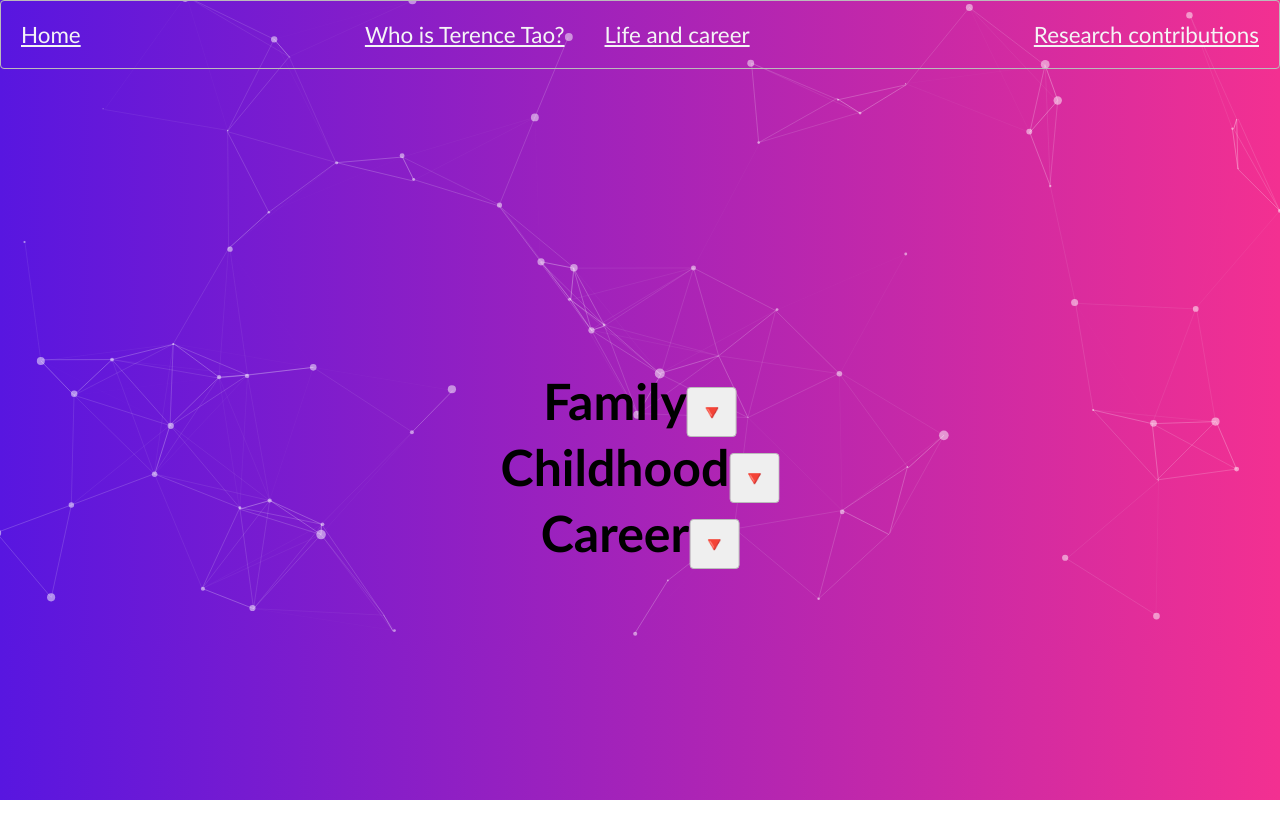
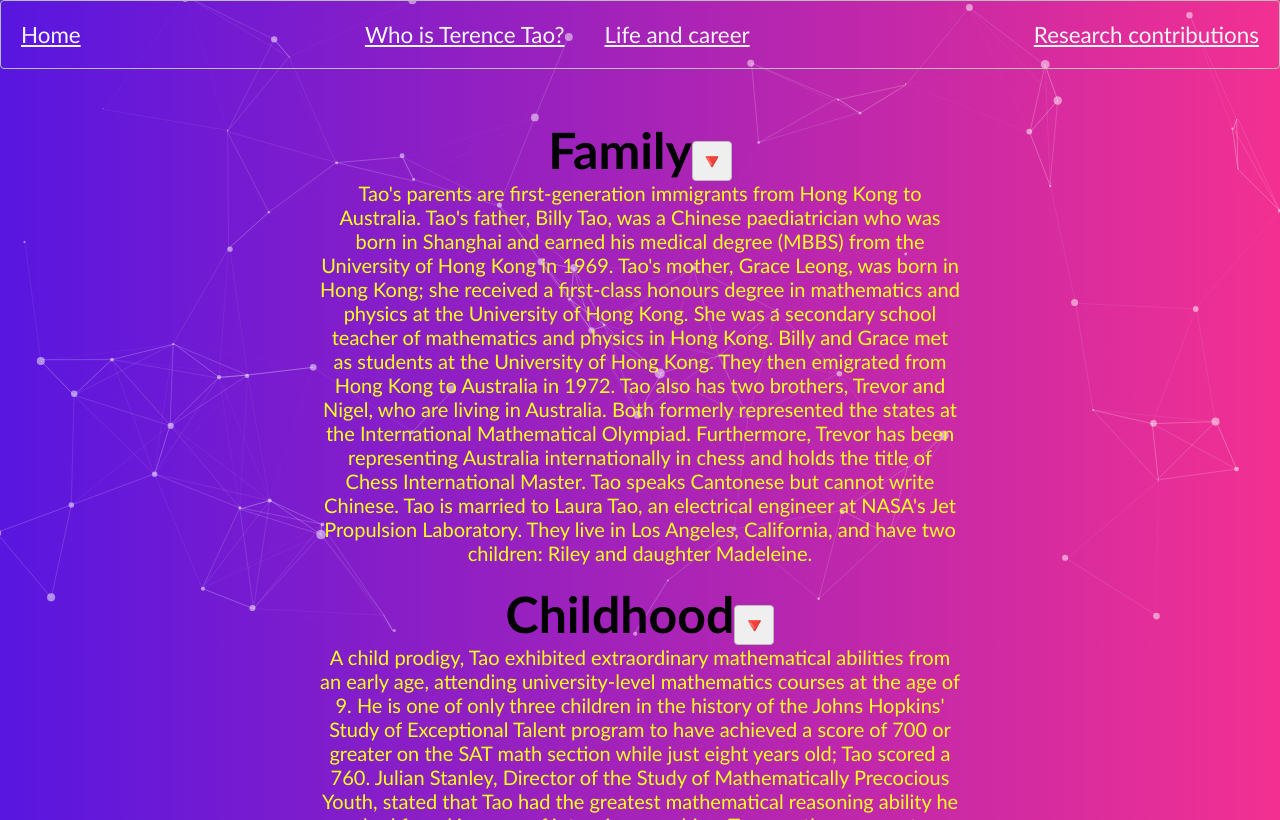
Before and after one commit to Bosspro2728/mathematician-project, a website: page Life_career.html in a window 1280 px wide. Drawn offline with Linux system fonts and the light colour scheme.

Commit message:
fixing style

```diff
--- a/Life_career.html
+++ b/Life_career.html
@@ -55,7 +55,6 @@
             This theorem states that there are arbitrarily long arithmetic progressions of prime numbers.
             The New York Times described it this way:
             In 2004, Dr. Tao, along with Ben Green, a mathematician now at the University of Cambridge in England, solved a problem related to the Twin Prime Conjecture by looking at prime number progressions—series of numbers equally spaced.
-            (For example, 3, 7 and 11 constitute a progression of prime numbers with a spacing of 4; the next number in the sequence, 15, is not prime.)
             Dr. Tao and Dr. Green proved that it is always possible to find, somewhere in the infinity of integers, a progression of prime numbers of equal spacing and any length.
         </p>
     </div>
--- a/Tao.css
+++ b/Tao.css
@@ -26,6 +26,7 @@ button{
     left: 50%;
     top: 50%;
     transform: translate(-50%, -50%);
+    height: 700px;
     max-height: 100vh;
     margin-top: 70px;
 }
@@ -35,7 +36,7 @@ button{
 }
 .main-text p{
     color: rgb(250 255 27);
-    font-size: 35px;
+    font-size: 30px;
 }
 h1{
     justify-self: center;
--- a/contriboutions.css
+++ b/contriboutions.css
@@ -26,6 +26,7 @@ button{
     left: 50%;
     top: 50%;
     transform: translate(-50%, -50%);
+    height: 700px;
     max-height: 100vh;
     margin-top: 70px;
     overflow-y: scroll;
@@ -36,7 +37,7 @@ button{
 }
 .main-text p{
     color: rgb(250 255 27);
-    font-size: 35px;
+    font-size: 30px;
 }
 h1{
     justify-self: center;
--- a/life_career.css
+++ b/life_career.css
@@ -7,9 +7,10 @@
 }
 /* particles styles */
 #particles-js{
-    width: 100%;
-    height: 100%;
+    /* width: 100%;
+    height: 100%; */
     background: linear-gradient(to right, rgb(88, 22, 224), rgb(243, 48, 145));
+    padding: 1;
 }
 .zone {
     cursor:pointer;
@@ -40,6 +41,7 @@
     left: 50%;
     top: 50%;
     transform: translate(-50%, -50%);
+    height: 700px;
     max-height: 100vh;
     margin-top: 70px;
     overflow-y: scroll;
@@ -50,16 +52,16 @@
 }
 .main-text p{
     color: rgb(250 255 27);
-    font-size: 35px;
+    font-size: 20px;
 }
 
 button{
-    width: 50px;
-    height: 50px;
+    width: 40px;
+    height: 40px;
     display: inline;
 }
 p{
-    display: none;
+    display: block;
 }
 /* nav bar styles  */
 .main-nev{
--- a/middle.css
+++ b/middle.css
@@ -17,7 +17,7 @@ p{
 
 .text{
     color: rgb(250 255 27);
-    font-size: 40px;
+    font-size: 30px;
 }
 div{
     text-align: center;
@@ -26,7 +26,7 @@ div{
 }
 
 .linker{
-    font-size: large;
+    font-size: 20px;
     color: red;
 }
 
--- a/particles.js
+++ b/particles.js
@@ -10,13 +10,15 @@
 var pJS = function(tag_id, params){
 
   var canvas_el = document.querySelector('#'+tag_id+' > .particles-js-canvas-el');
+  var canvasSize = canvas_el.getBoundingClientRect();
+  console.log(canvasSize)
 
   /* particles.js variables with default values */
   this.pJS = {
     canvas: {
       el: canvas_el,
-      w: canvas_el.offsetWidth,
-      h: canvas_el.offsetHeight
+      w: canvasSize.width,
+      h: canvasSize.height
     },
     particles: {
       number: {
```
Also changed, not shown: index.html (+1 -3 lines), middle.html (+1 -1 lines).
